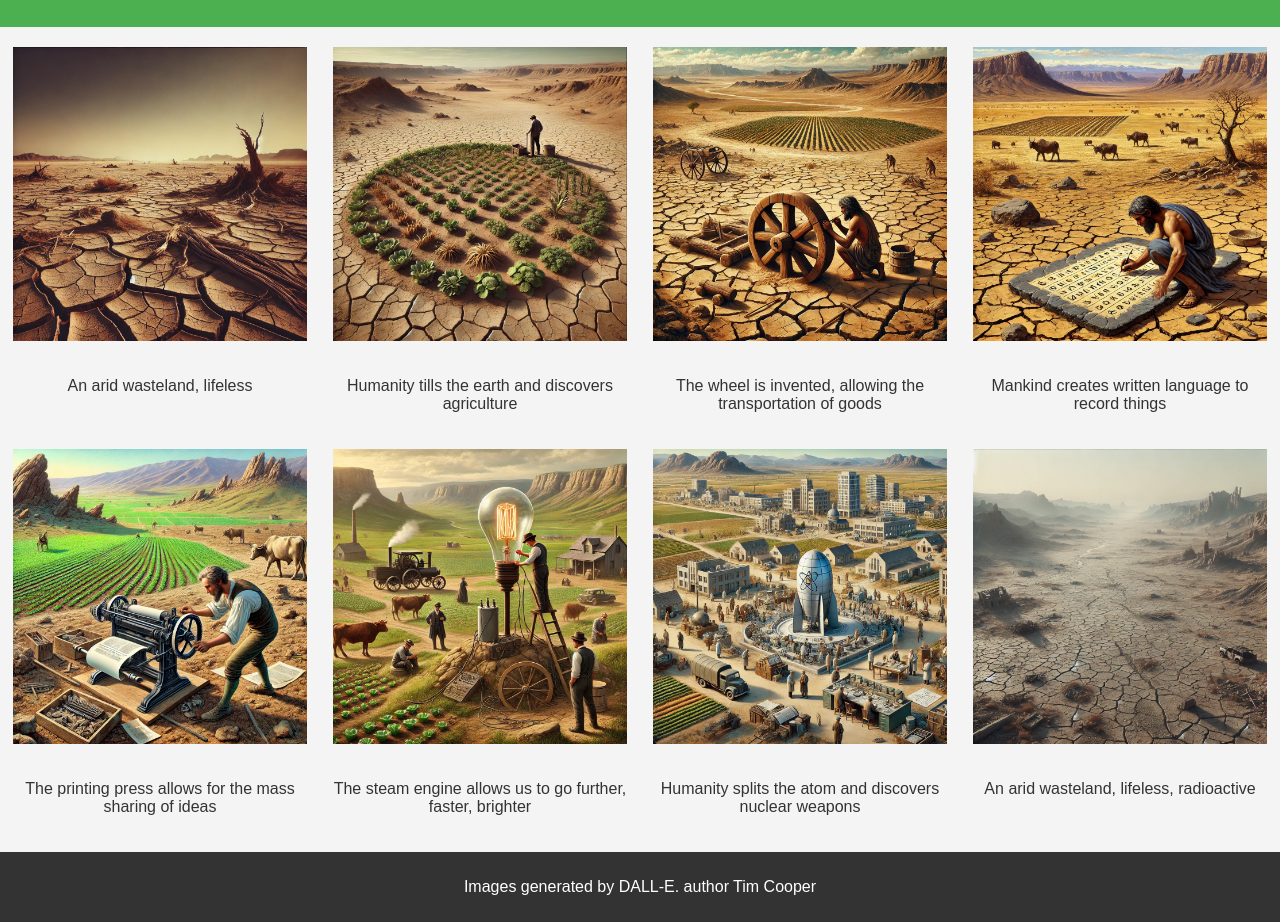
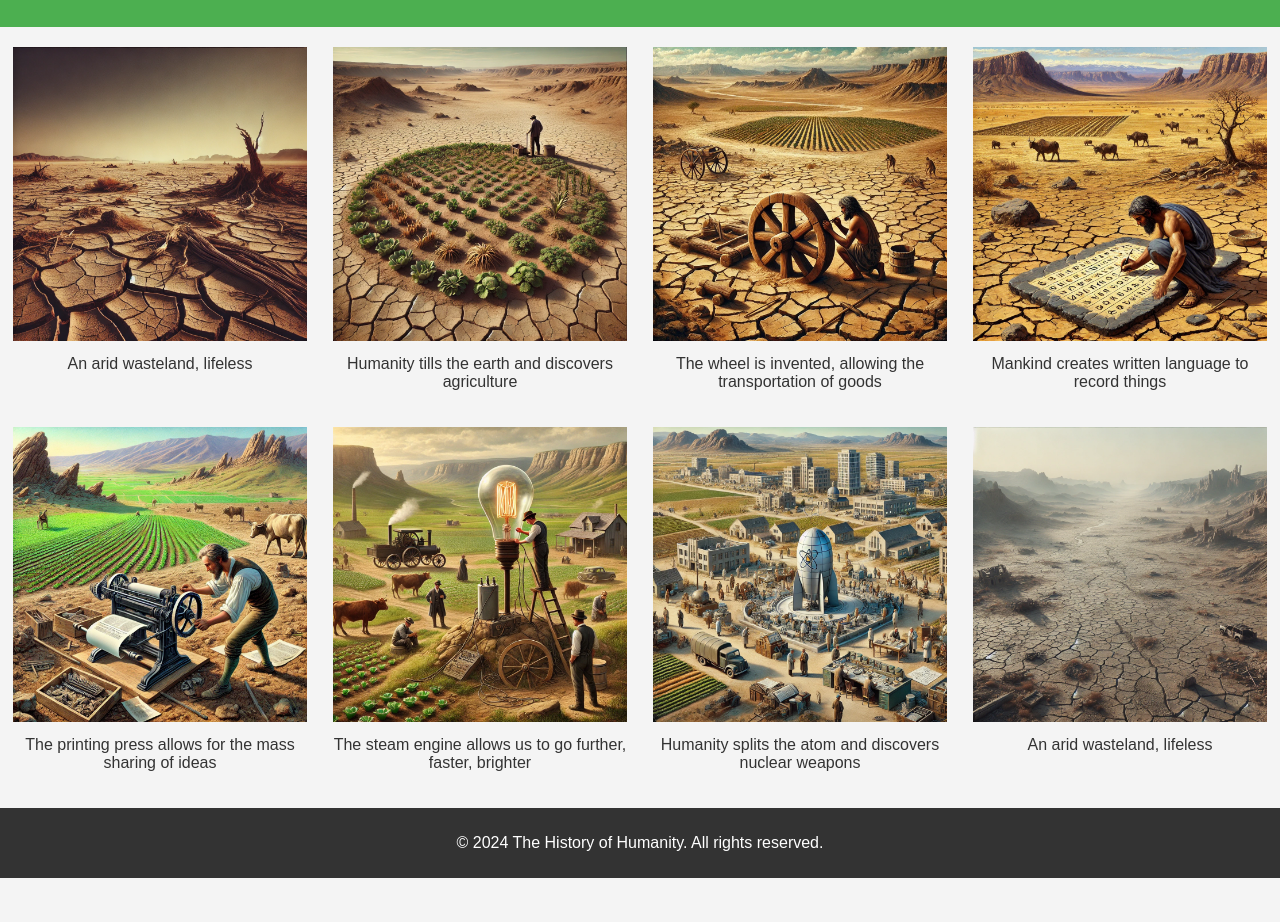
Before and after one commit to DoubleTheDots/DES222-Task-1--Visual-Diary, a plain HTML site: page index.html in a window 1280 px wide. Shown: the part 93-1015 px from the top of the page. After the commit the page ends 971 px from the top, so only its background shows below. Drawn offline with Linux system fonts and the light colour scheme.

Commit message:
final version for upload

```diff
--- a/index.html
+++ b/index.html
@@ -3,42 +3,56 @@
 <head>
     <meta charset="UTF-8">
     <meta name="viewport" content="width=device-width, initial-scale=1.0">
-    <title>Humanity- From Beginning to End</title>
+    <title>The History of Humanity</title>
     <link rel="stylesheet" href="styles.css">
 </head>
 <body>
     <header class="header">
-        <h1>Humanity- From Beginning to End</h1>
+        <h1>The History of Humanity</h1>
     </header>
 
+    <!-- First row of images -->
     <div class="image-row">
+        <div class="image-text-container">
             <img src="images/VD-1.webp" alt="VD-1">
+            <p>An arid wasteland, lifeless</p>
+        </div>
+        <div class="image-text-container">
             <img src="images/VD-2.webp" alt="VD-2">
+            <p>Humanity tills the earth and discovers agriculture</p>
+        </div>
+        <div class="image-text-container">
             <img src="images/VD-3.webp" alt="VD-3">
+            <p>The wheel is invented, allowing the transportation of goods</p>
+        </div>
+        <div class="image-text-container">
             <img src="images/VD-4.webp" alt="VD-4">
-    </div>
-    <div class="text-row">
-        <p>An arid wasteland, lifeless</p>
-        <p>Humanity tills the earth and discovers agriculture</p>
-        <p>The wheel is invented, allowing the transportation of goods</p>
             <p>Mankind creates written language to record things</p>
         </div>
+    </div>
 
+    <!-- Second row of images -->
     <div class="image-row">
+        <div class="image-text-container">
             <img src="images/VD-5.webp" alt="VD-5">
+            <p>The printing press allows for the mass sharing of ideas</p>
+        </div>
+        <div class="image-text-container">
             <img src="images/VD-6.webp" alt="VD-6">
+            <p>The steam engine allows us to go further, faster, brighter</p>
+        </div>
+        <div class="image-text-container">
             <img src="images/VD-7.webp" alt="VD-7">
+            <p>Humanity splits the atom and discovers nuclear weapons</p>
+        </div>
+        <div class="image-text-container">
             <img src="images/VD-8.webp" alt="VD-8">
+            <p>An arid wasteland, lifeless</p>
         </div>
-    <div class="text-row">
-        <p>The printing press allows for the mass sharing of ideas</p>
-        <p>The steam engine allows us to go further, faster, brighter</p>
-        <p>Humanity splits the atom and discovers nuclear weapons</p>
-        <p>An arid wasteland, lifeless, radioactive</p>
     </div>
 
     <footer class="footer">
-        <p>Images generated by DALL-E. author Tim Cooper</p>
+        <p>&copy; 2024 The History of Humanity. All rights reserved.</p>
     </footer>
 </body>
 </html>
--- a/styles.css
+++ b/styles.css
@@ -15,24 +15,23 @@ body {
 
 .image-row {
     display: flex;
+    flex-wrap: wrap;
     justify-content: space-around;
     margin: 20px 0;
 }
 
-.image-row img {
+.image-text-container {
     width: 23%;
+    text-align: center;
+}
+
+.image-text-container img {
+    width: 100%;
     height: auto;
 }
 
-.text-row {
-    display: flex;
-    justify-content: space-around;
-    text-align: center;
-    margin-bottom: 20px;
-}
-
-.text-row p {
-    width: 23%;
+.image-text-container p {
+    margin-top: 10px;
 }
 
 .footer {
@@ -44,3 +43,17 @@ body {
     bottom: 0;
     width: 100%;
 }
+
+/* Responsive Design */
+@media (max-width: 768px) {
+    .image-text-container {
+        width: 48%;
+        margin-bottom: 20px;
+    }
+}
+
+@media (max-width: 480px) {
+    .image-text-container {
+        width: 100%;
+    }
+}
```
Lines whose indentation alone changed are shown as unchanged.
